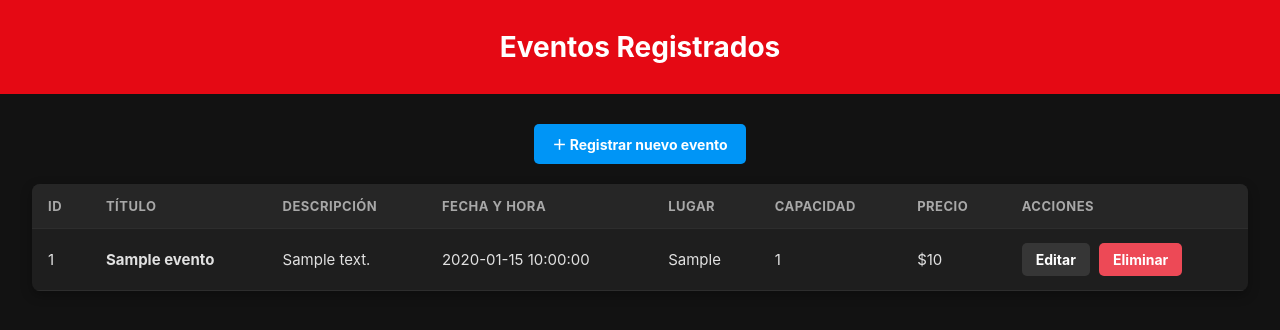
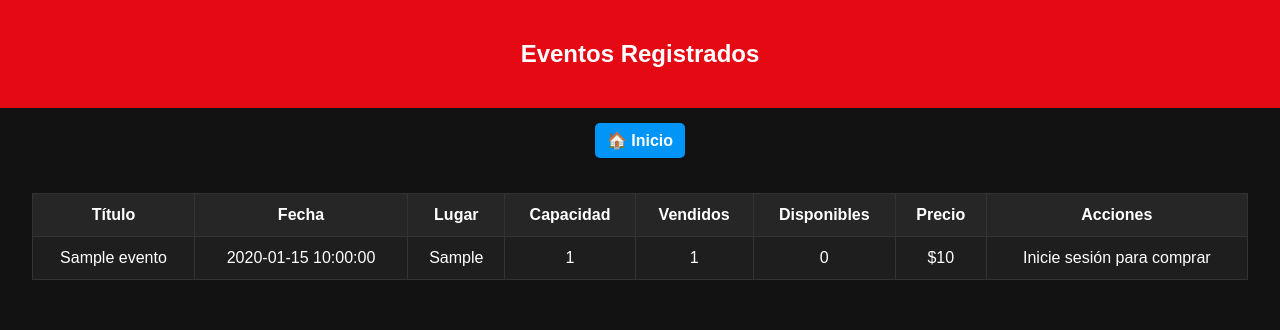
Before and after one commit to RojasJhonatan/Tickets_concierto_Convocatoria, a PHP site: page /vista/listaEventos.php in a window 1280 px wide. Shown: the top 330 px of the page. Run offline with PHP 8.4, Linux system fonts and the light colour scheme; tables that the repository leaves empty hold one stand-in row (values such as "Sample post").

Commit message:
Cambio de lógica y manejo de tickets

```diff
--- a/vista/listaEventos.php
+++ b/vista/listaEventos.php
@@ -1,187 +1,224 @@
 <?php
+session_start();
+
 include_once '../modelo/conexion.php';
 
-/* Verificar conexión */
-if (!isset($conn)) {
-    die("Error: La variable de conexión \$conn no está definida.");
-}
+/* Información de sesión */
+$usuarioLogueado = isset($_SESSION['rol']);
+$rol = $usuarioLogueado ? $_SESSION['rol'] : null;
 
-/* Consultar todos los eventos y almacenar el resultado */
+/* Obtener eventos */
 $resultado = $conn->query("SELECT * FROM eventos");
 ?>
+
 <!DOCTYPE html>
 <html lang="es">
+
 <head>
     <meta charset="UTF-8">
-    <title>Lista de Eventos</title>
+    <title>Eventos Registrados</title>
+
     <style>
         body {
-            font-family: -apple-system, BlinkMacSystemFont, "Segoe UI", Roboto, Helvetica, Arial, sans-serif;
-            background-color: #121212;
-            color: #f5f5f5;
+            font-family: Arial, sans-serif;
+            background: #121212;
+            color: #ffffff;
             margin: 0;
-            padding: 0;
+        }
+
+        .header {
+            background: #e50914;
+            padding: 20px;
             text-align: center;
         }
 
-        .header-banner {
-            background-color: #e50914;
-            padding: 30px 20px;
-            margin-bottom: 10px;
+        .top {
+            text-align: center;
+            padding: 15px;
         }
 
-        .header-banner h2 {
-            margin: 0;
+        table {
+            width: 95%;
+            margin: 20px auto;
+            border-collapse: collapse;
+            background: #1e1e1e;
+        }
+
+        th,
+        td {
+            padding: 12px;
+            border: 1px solid #333;
+            text-align: center;
+        }
+
+        th {
+            background: #262626;
+        }
+
+        .btn {
+            display: inline-block;
+            padding: 8px 12px;
+            border-radius: 5px;
             color: white;
-            font-size: 28px;
+            text-decoration: none;
             font-weight: bold;
         }
 
-        .btn-add {
-            display: inline-block;
-            margin: 20px;
-            padding: 10px 18px;
-            background: #0095f6;
-            color: white;
-            text-decoration: none;
-            border-radius: 5px;
-            font-size: 14px;
-            font-weight: bold;
-            transition: background 0.2s;
-            border: none;
-            cursor: pointer;
-        }
-        .btn-add:hover {
-            background: #007acc;
+        .buy {
+            background: #28a745;
         }
 
-        .btn-delete {
-            display: inline-block;
-            padding: 8px 14px;
-            background: #ed4956;
-            color: white;
-            text-decoration: none;
-            border-radius: 5px;
-            font-size: 14px;
-            font-weight: bold;
-            transition: background 0.2s;
-            border: none;
-            cursor: pointer;
-        }
-        .btn-delete:hover {
-            background: #d11a2a;
+        .buy:hover {
+            background: #218838;
         }
 
-        .btn-edit {
-            display: inline-block;
-            padding: 8px 14px;
-            background: #363636;
-            color: white;
-            text-decoration: none;
-            border-radius: 5px;
-            font-size: 14px;
-            font-weight: bold;
-            transition: background 0.2s;
-            margin-right: 5px;
-        }
-        .btn-edit:hover {
-            background: #4a4a4a;
+        .edit {
+            background: #555;
         }
 
-        .table-container {
-            max-width: 95%;
-            margin: 0 auto;
-            padding: 0 20px 40px 20px;
+        .edit:hover {
+            background: #444;
         }
 
-        table {
-            width: 100%;
-            border-collapse: collapse;
-            background-color: #1e1e1e;
-            border-radius: 8px;
-            overflow: hidden;
-            box-shadow: 0 4px 12px rgba(0,0,0,0.3);
+        .del {
+            background: #dc3545;
         }
 
-        th, td {
-            padding: 14px 16px;
-            text-align: left;
-            border-bottom: 1px solid #2d2d2d;
+        .del:hover {
+            background: #c82333;
         }
 
-        th {
-            background-color: #262626;
-            color: #a8a8a8;
-            font-size: 13px;
-            text-transform: uppercase;
-            letter-spacing: 0.5px;
+        .add {
+            background: #0095f6;
         }
 
-        td {
-            color: #e1e1e1;
-            font-size: 15px;
-        }
-
-        tr:hover td {
-            background-color: #252525;
-        }
-
-        .actions-cell {
-            white-space: nowrap;
+        .add:hover {
+            background: #007acc;
         }
     </style>
 </head>
+
 <body>
 
-    <div class="header-banner">
+    <div class="header">
         <h2>Eventos Registrados</h2>
     </div>
 
-    <a href="formularioCrearEvento.php" class="btn-add">＋ Registrar nuevo evento</a>
+    <div class="top">
+        <a class="btn add" href="../index.php">
+            🏠 Inicio
+        </a>
 
-    <!-- Contenedor de la tabla -->
-    <div class="table-container">
-        <table>
-            <!-- Encabezados de la tabla -->
-            <thead>
-                <tr>
-                    <th>ID</th>
-                    <th>Título</th>
-                    <th>Descripción</th>
-                    <th>Fecha y Hora</th>
-                    <th>Lugar</th>
-                    <th>Capacidad</th>
-                    <th>Precio</th>
-                    <th>Acciones</th>
-                </tr>
-            </thead>
-            <!-- Filas de la tabla -->
-            <tbody>
-                <!-- Si hay resultados -->
-                <?php if ($resultado): ?>
-                    <!-- Iterar sobre cada evento con la funcion fetch_assoc() -->
-                    <?php while ($evento = $resultado->fetch_assoc()): ?>
-                    <tr>
-                        <td><?php echo $evento['id']; ?></td>
-                        <td><strong><?php echo htmlspecialchars($evento['titulo']); ?></strong></td>
-                        <td><?php echo htmlspecialchars($evento['descripcion']); ?></td>
-                        <td><?php echo $evento['fecha_hora']; ?></td>
-                        <td><?php echo htmlspecialchars($evento['lugar']); ?></td>
-                        <td><?php echo $evento['capacidad_max']; ?></td>
-                        <td>$<?php echo $evento['precio_base']; ?></td>
-                        <td class="actions-cell">
-                            <a href="formularioActualizarEvento.php?id=<?php echo $evento['id']; ?>" class="btn-edit">Editar</a>
-                            <a href="../controlador/eliminarEvento.php?id=<?php echo $evento['id']; ?>" class="btn-delete" onclick="return confirm('¿Seguro que deseas eliminar este evento?')">Eliminar</a>
-                        </td>
-                    </tr>
-                    <?php endwhile; ?>
-                <!-- Si no hay resultados -->
-                <?php else: ?>
-                    <tr><td colspan="8">Error al cargar datos o tabla vacía.</td></tr>
-                <?php endif; ?>
-            </tbody>
-        </table>
+        <?php if ($usuarioLogueado && $rol == 1): ?>
+            <a class="btn add" href="formularioCrearEvento.php">
+                ➕ Nuevo Evento
+            </a>
+        <?php endif; ?>
     </div>
 
+    <table>
+
+        <tr>
+            <th>Título</th>
+            <th>Fecha</th>
+            <th>Lugar</th>
+            <th>Capacidad</th>
+            <th>Vendidos</th>
+            <th>Disponibles</th>
+            <th>Precio</th>
+            <th>Acciones</th>
+        </tr>
+
+        <?php while ($evento = $resultado->fetch_assoc()): ?>
+
+            <?php
+            /* Contar tickets vendidos */
+            $consultaTickets = $conn->query(
+                "SELECT COUNT(*) AS cantidad
+                 FROM tickets
+                 WHERE evento_id = {$evento['id']}"
+            );
+
+            $ticketsVendidos = $consultaTickets->fetch_assoc()['cantidad'];
+            $disponibles = $evento['capacidad_max'] - $ticketsVendidos;
+            ?>
+
+            <tr>
+                <td>
+                    <?= htmlspecialchars($evento['titulo']) ?>
+                </td>
+
+                <td>
+                    <?= $evento['fecha_hora'] ?>
+                </td>
+
+                <td>
+                    <?= htmlspecialchars($evento['lugar']) ?>
+                </td>
+
+                <td>
+                    <?= $evento['capacidad_max'] ?>
+                </td>
+
+                <td>
+                    <?= $ticketsVendidos ?>
+                </td>
+
+                <td>
+                    <?= $disponibles ?>
+                </td>
+
+                <td>
+                    $<?= number_format($evento['precio_base']) ?>
+                </td>
+
+                <td>
+
+                    <?php if (!$usuarioLogueado): ?>
+
+                        Inicie sesión para comprar
+
+                    <?php elseif ($rol == 0): ?>
+
+                        <?php if ($disponibles > 0): ?>
+
+                            <a
+                                class="btn buy"
+                                href="../controlador/comprarTicket.php?evento_id=<?= $evento['id'] ?>">
+                                🎟 Comprar Ticket
+                            </a>
+
+                        <?php else: ?>
+
+                            ❌ Agotado
+
+                        <?php endif; ?>
+
+                    <?php else: ?>
+
+                        <a
+                            class="btn edit"
+                            href="formularioActualizarEvento.php?id=<?= $evento['id'] ?>">
+                            ✏️ Editar
+                        </a>
+
+                        <a
+                            class="btn del"
+                            href="../controlador/eliminarEvento.php?id=<?= $evento['id'] ?>"
+                            onclick="return confirm('¿Está seguro de eliminar este evento?')">
+                            🗑 Eliminar
+                        </a>
+
+                    <?php endif; ?>
+
+                </td>
+
+            </tr>
+
+        <?php endwhile; ?>
+
+    </table>
+
 </body>
+
 </html>
```
Also changed, not shown: controlador/comprarTicket.php (added, +84 -0 lines), controlador/crearEvento.php (+7 -1 lines), vista/formularioCrearEvento.php (+18 -3 lines), vista/listaTickets.php (+114 -67 lines).
